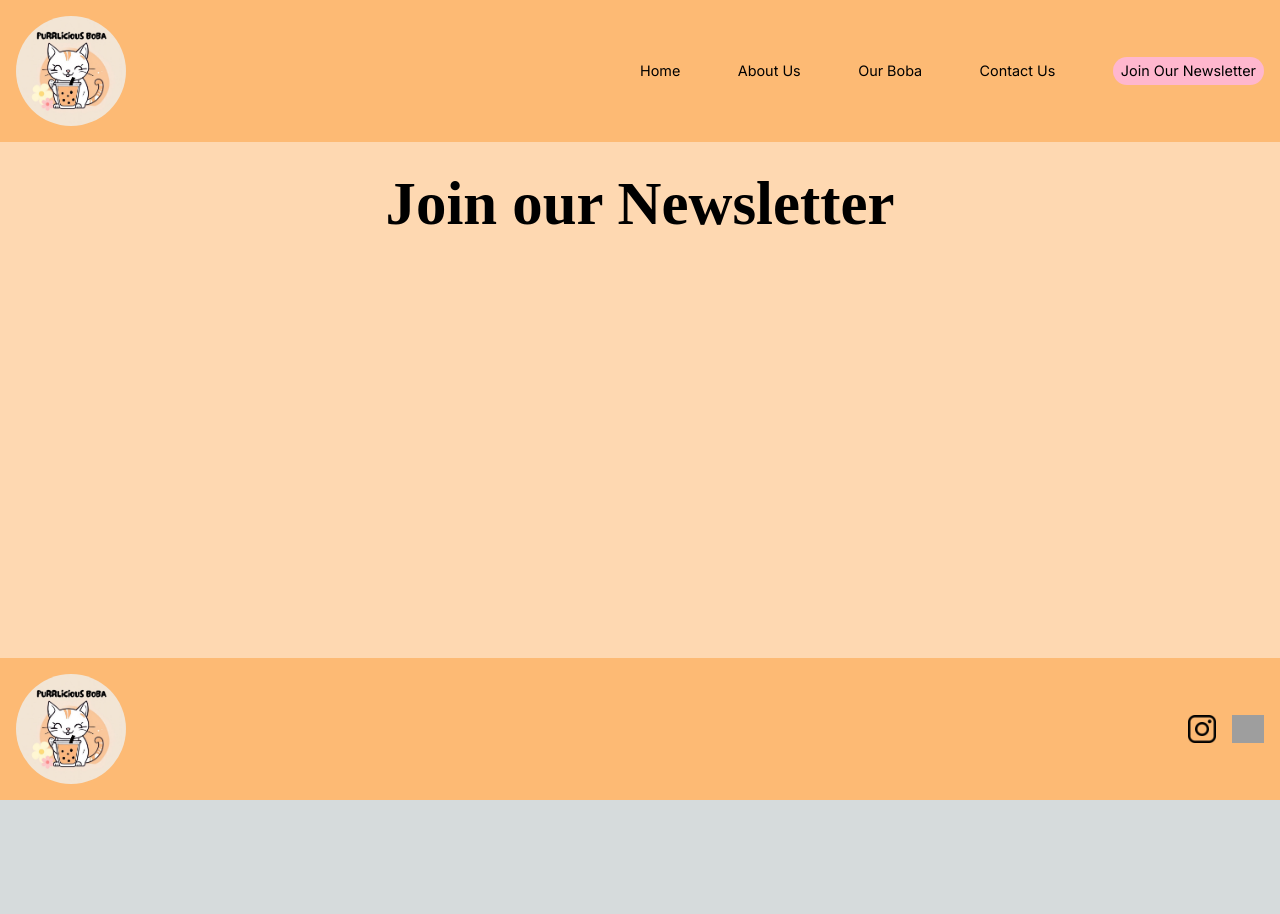
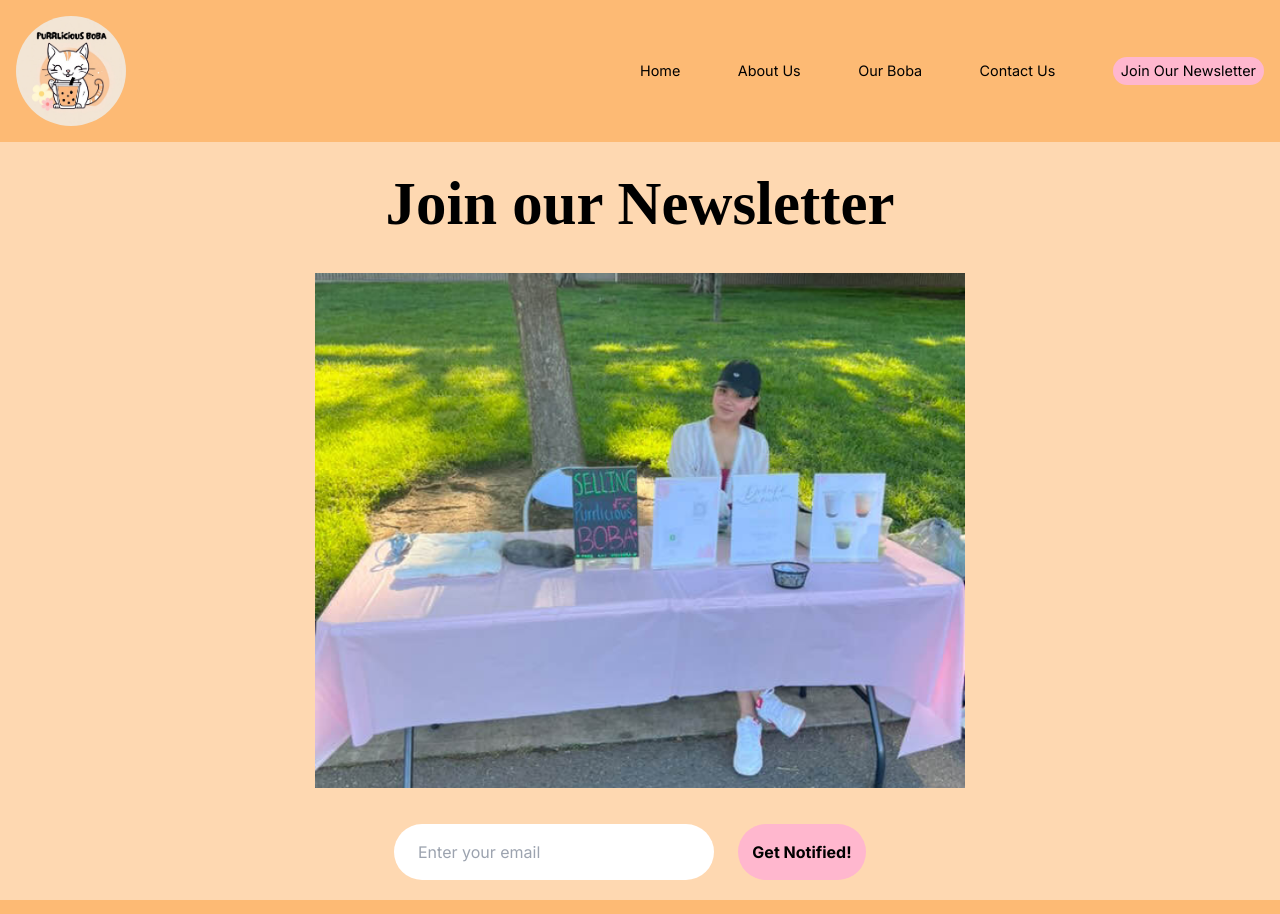
Before and after one commit to devanshkat/purrlicious-boba, a Next.js app in the folder frontend/: page /newsletter in a window 1280 px wide. Shown: the top 914 px of the page. Before the commit the page ends 800 px from the top, so only its background shows below. Built offline with nearby package versions, Linux system fonts and the light colour scheme; grey boxes are pictures that could not be loaded; a web font is replaced by a local one.

Commit message:
Implemented Newsletter Page
- Added image
- Added input box
- Added submission button

```diff
--- /dev/null
+++ b/frontend/app/newsletter/components/Button.tsx
@@ -0,0 +1,18 @@
+import React from 'react';
+import Logo from "../../public/Images/logo.png";
+import Link from "next/link"
+
+interface ButtonProps {
+    buttontxt: string;
+    page: string;
+}
+
+const Button : React.FC<ButtonProps> = ({buttontxt, page}) => {
+  return (
+    <Link href={page}>
+    <div className="flex justify-center items-center text-[2vmin] text-center w-[10vw] h-[7vh] bg-[#FFB7CE] p-3 rounded-[2em] text-black font-bold m-5 transition-rotate transition-colors duration-500 ease-in-out hover:bg-orange-400 hover:text-white cursor-pointer">{buttontxt}</div>
+    </Link>
+  );
+};
+
+export default Button;
--- a/frontend/app/newsletter/page.tsx
+++ b/frontend/app/newsletter/page.tsx
@@ -1,5 +1,8 @@
 import Nav from "../components/Nav"
 import Footer from "../components/Footer"
+import Table from "../../public/Images/purrlicious_tabling.png"
+import Button from "./components/Button"
+import TextImage from ".././components/TextImage"
 
 
 export default function NewsletterPage() {
@@ -9,8 +12,13 @@ export default function NewsletterPage() {
         <Nav />
       </div>
 
-      <div className="flex flex-col items-center p-4">
+      <div className="flex flex-col items-center p-4 space-y-6">
         <h1 className="font-inknut text-center text-black text-[3.8em] font-bold">Join our Newsletter</h1>
+        <img src={Table.src} alt="" width={"650px"}></img>
+      </div>
+      <div className="flex flex-row items-center justify-center space-x-1">
+        <input className="w-[25vw] h-[7vh] rounded-[5em] outline-none text-black pl-6" type={"text"} id="email" placeholder="Enter your email"></input>
+        <Button buttontxt="Get Notified!" page="/newsletter"/>
       </div>
 
       <div className="mt-auto h-full w-full">
```
Also changed, not shown: frontend/public/Images/purrlicious_tabling.png (added).
